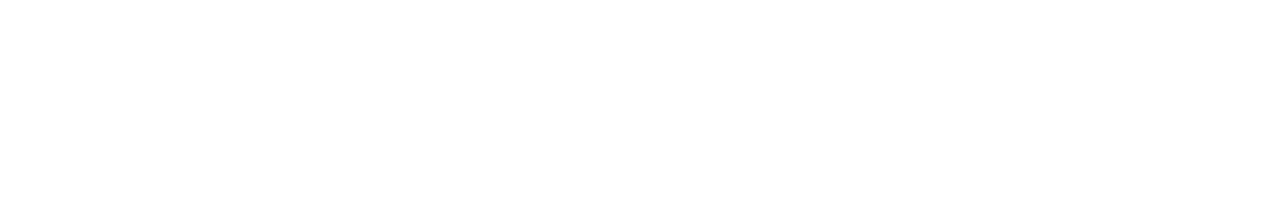
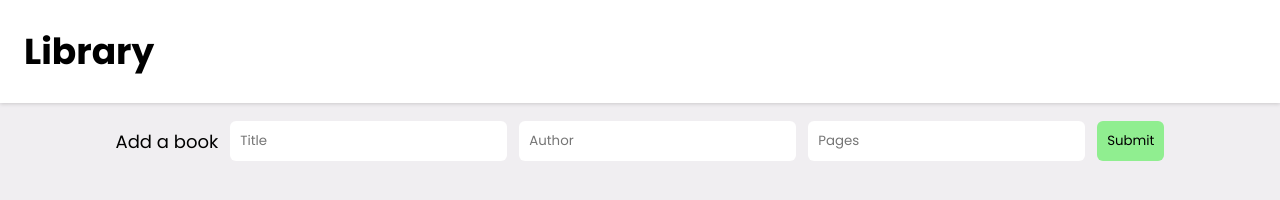
Before and after one commit to ayichung/library-app, a plain HTML site: page index.html in a window 1280 px wide. Drawn offline with Linux system fonts and the light colour scheme.

Commit message:
Add basic markup and style

```diff
--- a/index.html
+++ b/index.html
@@ -14,6 +14,39 @@
         <script src="script.js" defer></script>
     </head>
     <body>
+        <header>
+            <h1>Library</h1>
+        </header>
+        <main>
+            <form id="add-form">
+                Add a book
+                <input
+                    type="text"
+                    id="title"
+                    placeholder="Title"
+                    required
+                    maxlength="100"
+                />
+                <input
+                    type="text"
+                    id="author"
+                    placeholder="Author"
+                    required
+                    maxlength="100"
+                />
+                <input
+                    class="input"
+                    type="number"
+                    id="pages"
+                    placeholder="Pages"
+                    required
+                    max="10000"
+                />
+                <button type="submit">Submit</button>
+            </form>
+            <div class="books-list">
 
+            </div>
+        </main>
     </body>
 </html>
--- a/style.css
+++ b/style.css
@@ -0,0 +1,63 @@
+html {
+    position: relative;
+    min-height: 100%;
+}
+
+body {
+    background-color: #f0eef1;
+    font-family: "Poppins", sans-serif;
+    font-size: 18px;
+    font-weight: 400;
+    word-wrap: break-word;
+    margin: 0;
+    padding: 0;
+}
+
+/* UTILS */
+
+.container {
+    padding-left: 8px;
+}
+
+/* HEADER */
+
+header {
+    background-color: white;
+    box-shadow: rgba(0, 0, 0, 0.16) 0px 1px 4px;
+    margin-bottom: 18px;
+    padding-left: 24px;
+    display: flex;
+    align-items: center;
+    justify-content: space-between;
+}
+
+/* MAIN */
+
+main {
+    display: flex;
+    justify-content: center;
+}
+
+form {
+    display: flex;
+    align-items: center;
+    justify-content: center;
+    gap: 12px;
+}
+
+input,
+button{
+    font-family: inherit;
+    border-style: none;
+    border-radius: 6px;
+    padding: 10px;
+}
+
+button {
+    background-color: lightgreen;
+}
+
+.books-list {
+    display: flex;
+    justify-content: space-between;
+}
```
